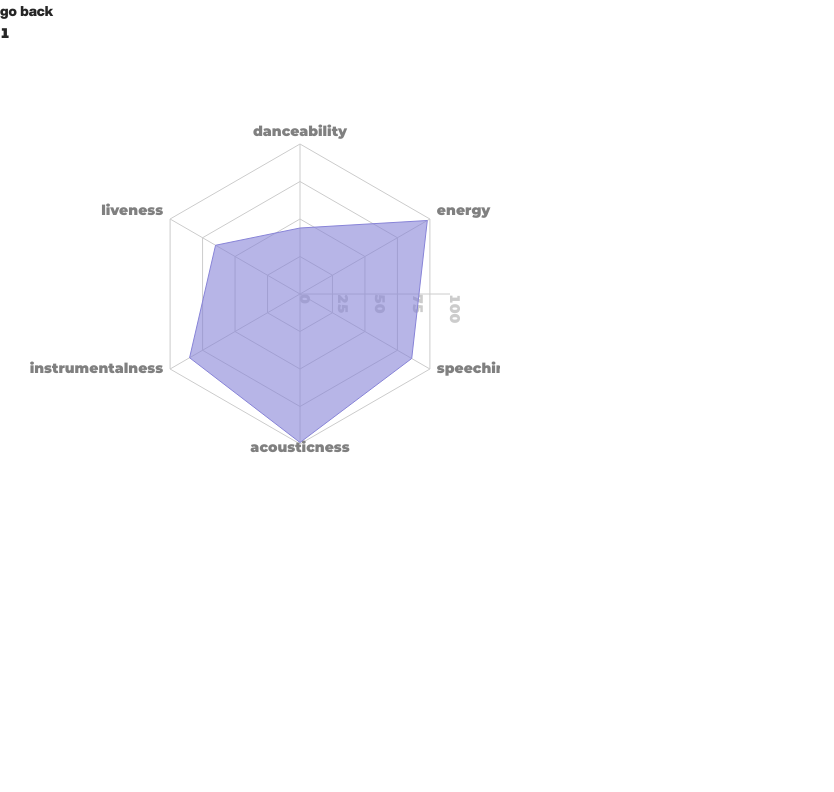
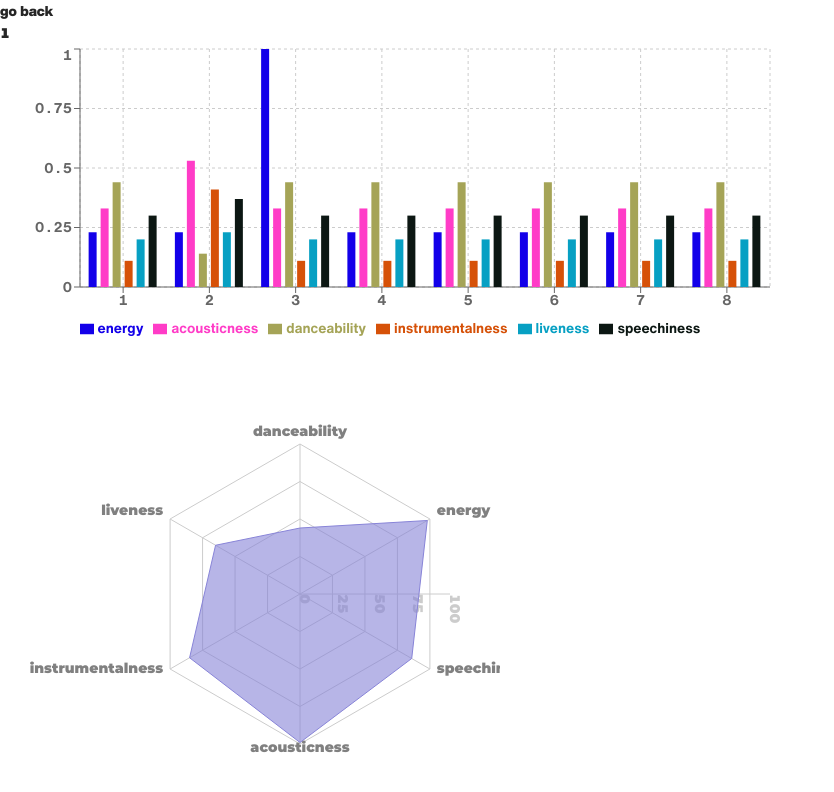
Before and after one commit to amber-zeus/radio, a Next.js app in the folder radio-mood/: page /albums/1 in a window 1280 px wide. Shown: the top 792 px of the page, without its empty margins (0-834 px from the left). Built offline with nearby package versions, Linux system fonts and the light colour scheme.

Commit message:
[feat] graphs new designs

```diff
--- /dev/null
+++ b/radio-mood/components/frontend/Graph.js
@@ -0,0 +1,115 @@
+import React from "react";
+import {Bar, BarChart, CartesianGrid, Legend, Tooltip, XAxis, YAxis} from "recharts";
+
+const data = [
+  {
+    name: "1",
+    energy: 0.23,
+    acousticness: 0.33,
+    danceability: 0.44,
+    instrumentalness: 0.11,
+    liveness: 0.2,
+    speechiness: 0.3,
+
+  },
+  {
+    name: "2",
+    energy: 0.23,
+    acousticness: 0.53,
+    danceability: 0.14,
+    instrumentalness: 0.41,
+    liveness: 0.23,
+    speechiness: 0.37,
+
+  },
+  {
+    name: "3",
+    energy: 1,
+    acousticness: 0.33,
+    danceability: 0.44,
+    instrumentalness: 0.11,
+    liveness: 0.2,
+    speechiness: 0.3,
+
+  },
+  {
+    name: "4",
+    energy: 0.23,
+    acousticness: 0.33,
+    danceability: 0.44,
+    instrumentalness: 0.11,
+    liveness: 0.2,
+    speechiness: 0.3,
+
+  },
+  {
+    name: "5",
+    energy: 0.23,
+    acousticness: 0.33,
+    danceability: 0.44,
+    instrumentalness: 0.11,
+    liveness: 0.2,
+    speechiness: 0.3,
+
+  },
+  {
+    name: "6",
+    energy: 0.23,
+    acousticness: 0.33,
+    danceability: 0.44,
+    instrumentalness: 0.11,
+    liveness: 0.2,
+    speechiness: 0.3,
+
+  },
+  {
+    name: "7",
+    energy: 0.23,
+    acousticness: 0.33,
+    danceability: 0.44,
+    instrumentalness: 0.11,
+    liveness: 0.2,
+    speechiness: 0.3,
+
+  },
+  {
+    name: "8",
+    energy: 0.23,
+    acousticness: 0.33,
+    danceability: 0.44,
+    instrumentalness: 0.11,
+    liveness: 0.2,
+    speechiness: 0.3,
+
+  },
+];
+
+export const Graph = () => {
+  return (
+    <div style={{fontFamily: "HelveticaNowTextBold"}} className="pt-16">
+      <BarChart
+        width={800}
+        height={300}
+        data={data}
+        margin={{
+          top: 5,
+          right: 30,
+          left: 20,
+          bottom: 5
+        }}
+      >
+        <CartesianGrid strokeDasharray="3 3"/>
+        <XAxis dataKey="name"/>
+        <YAxis/>
+        <Tooltip/>
+        <Legend/>
+        <Bar dataKey="energy" fill="#1300e9"/>
+        <Bar dataKey="acousticness" fill="#ff3cc7"/>
+        <Bar dataKey="danceability" fill="#a5a457"/>
+        <Bar dataKey="instrumentalness" fill="#d65108"/>
+        <Bar dataKey="liveness" fill="#07a0c3"/>
+        <Bar dataKey="speechiness" fill="#0c1713"/>
+      </BarChart>
+    </div>
+  );
+}
--- a/radio-mood/components/frontend/HeadDescription.js
+++ b/radio-mood/components/frontend/HeadDescription.js
@@ -7,7 +7,7 @@ export const HeadDescription = () => {
 
       <div className="not-italic" style={{fontFamily: 'HelveticaNowTextBold'}}>
         <br/>
-        <div className="underline">Find quickly tracks on album by:</div>
+        <div className="underline">Find quickly by:</div>
         <ul className="text-sm">
         <li>energy</li>
         <li>acousticness</li>
--- a/radio-mood/pages/albums/[id].js
+++ b/radio-mood/pages/albums/[id].js
@@ -4,6 +4,7 @@ import {
   OneTrackGraph,
 } from '../../components/frontend';
 import { useRouter } from 'next/router';
+import {Graph} from "../../components/frontend/Graph";
 
 const mockedServerAudioFeatures = {
   energy: 0.842,
@@ -43,6 +44,7 @@ const AlbumDetails = ({ params }) => {
           </Link>
         </div>
 
+
         <div
           className="bg-blue-700 text-white p-10 text-center"
           style={{ fontFamily: 'MontserratV18Latin900' }}
@@ -51,9 +53,8 @@ const AlbumDetails = ({ params }) => {
           <div className="text-3xl mt-2">{album}</div>
         </div>
 
-        <div className="m-auto h-80 p-10 text-center flex align-center">
-          <AudioFeaturesBarChart audioFeatures={mockedServerAudioFeatures} />
-        </div>
+        <Graph/>
+
         <div className="text-center m-auto flex align-center">
           <OneTrackGraph />
         </div>
```
